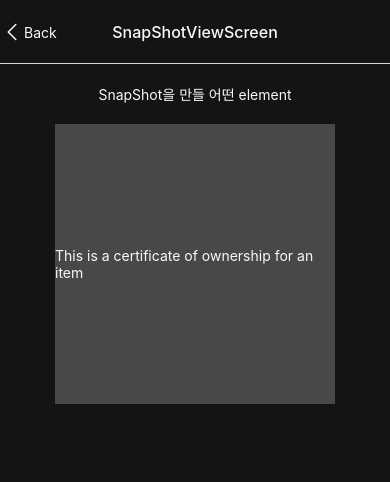
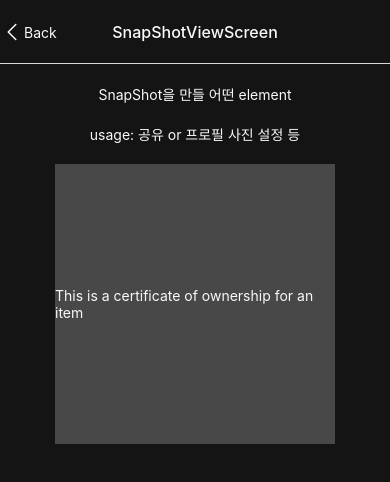
Before and after one commit to mo-modernlion/AwesomeSkiaProject, a React Native app: screen /SnapShotViewScreen in a window 390 px wide. Shown: the top 482 px of the page. Built offline with nearby package versions, Linux system fonts and the light colour scheme.

Commit message:
fix: replace usage text

```diff
--- a/src/screens/SnapShotViewScreen.tsx
+++ b/src/screens/SnapShotViewScreen.tsx
@@ -49,6 +49,9 @@ export const SnapShotViewScreen = () => {
         gap: 20,
       }}>
       <Text style={{color: '#F9F9F9'}}>{'SnapShot을 만들 어떤 element'}</Text>
+      <Text style={{color: '#F9F9F9'}}>
+        {'usage: 공유 or 프로필 사진 설정 등'}
+      </Text>
       <Pressable onPress={onPress}>
         <View
           ref={ref}
@@ -70,9 +73,6 @@ export const SnapShotViewScreen = () => {
           <Text style={{color: '#F9F9F9'}}>
             {'skia 라이브러리로 만들어진 SnapShot'}
           </Text>
-          <Text style={{color: '#F9F9F9'}}>
-            {'usage: 공유 or 프로필 사진 설정 등'}
-          </Text>
           <Canvas style={{width: 280, height: 280}}>
             <Image image={image} x={0} y={0} width={280} height={280} />
           </Canvas>
```
